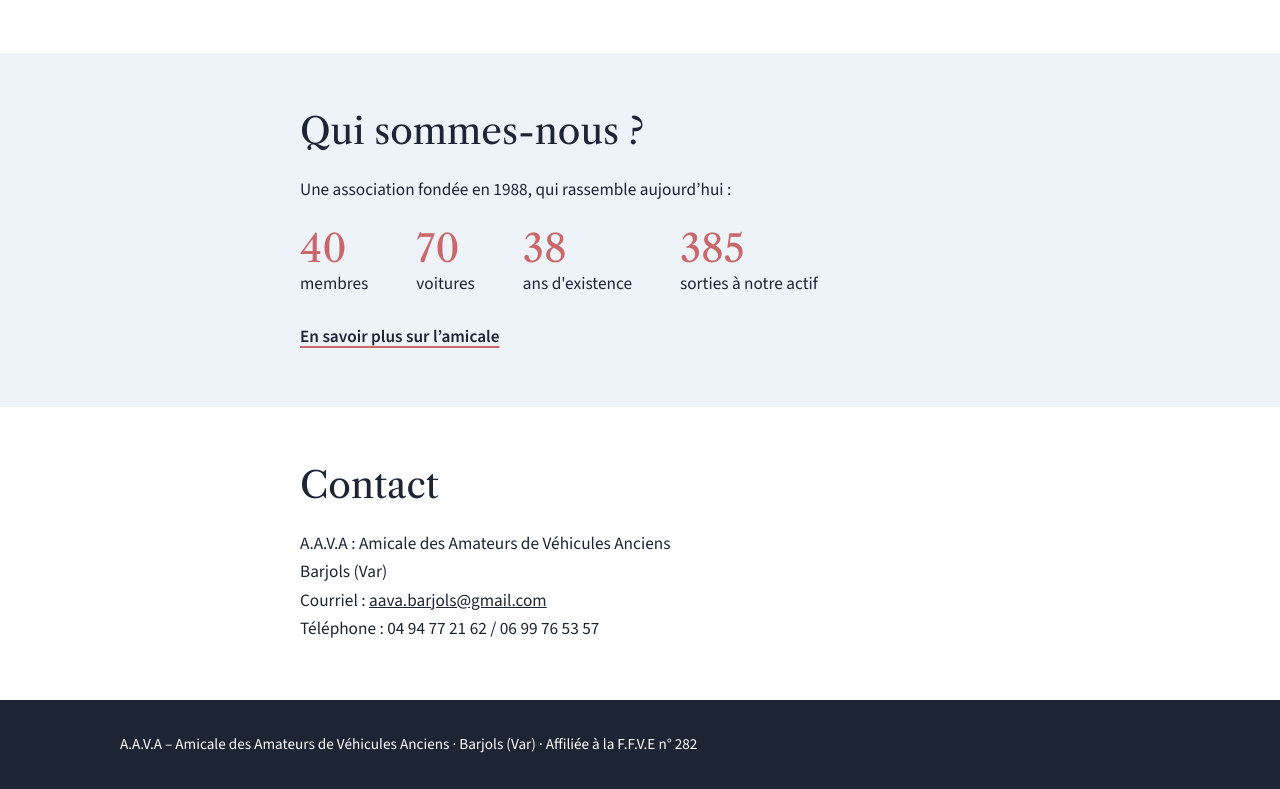
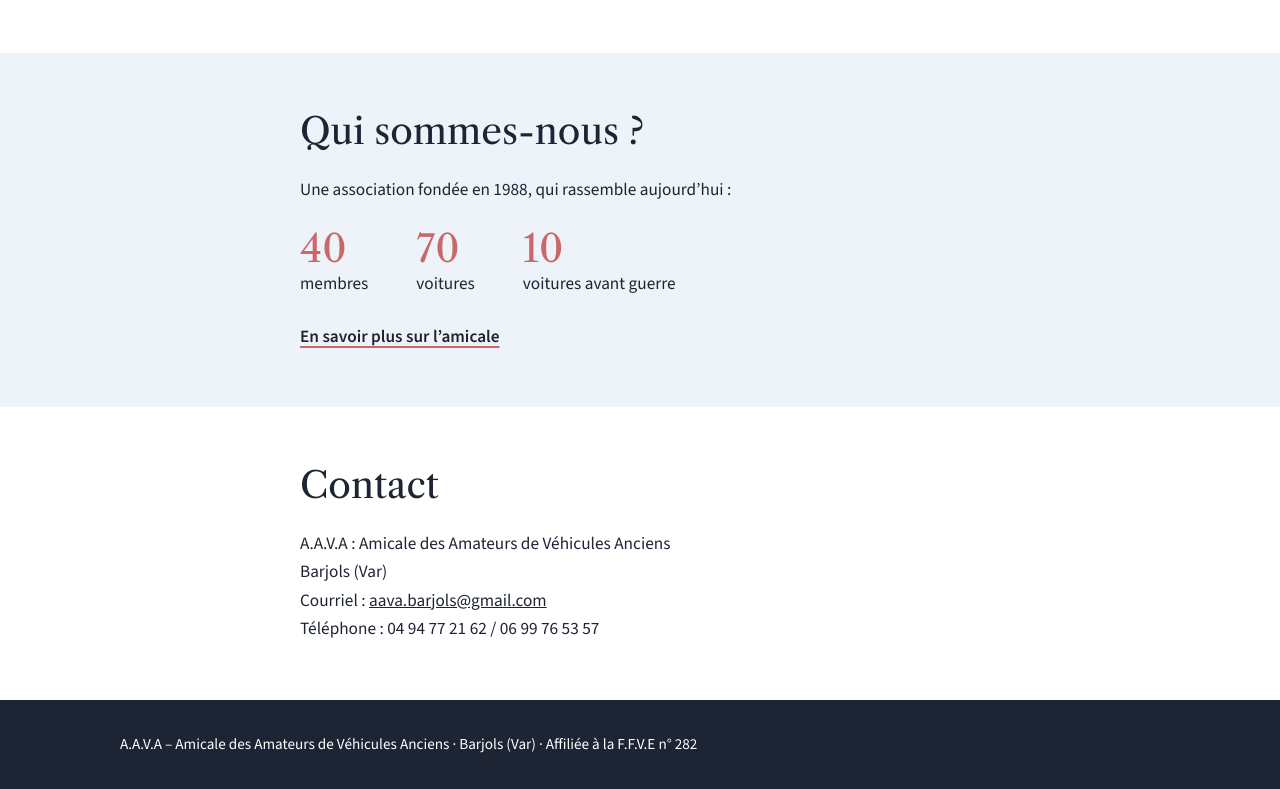
Before and after one commit to cerwad/aava, a plain HTML site: page index.html in a window 1280 px wide. Shown: the part 1337-2126 px from the top of the page. Drawn offline with nearby package versions, Linux system fonts and the light colour scheme.

Commit message:
changed main stats

```diff
--- a/index.html
+++ b/index.html
@@ -94,8 +94,7 @@
                 <ul class="stats">
                     <li><strong>40</strong>membres</li>
                     <li><strong>70</strong>voitures</li>
-                    <li><strong>38</strong>ans d'existence</li>
-                    <li><strong>385</strong>sorties à notre actif</li>
+                    <li><strong>10</strong>voitures avant guerre</li>
                 </ul>
                 <a class="link" href="qui-sommes-nous.html">En savoir plus sur l’amicale</a>
             </div>
```
